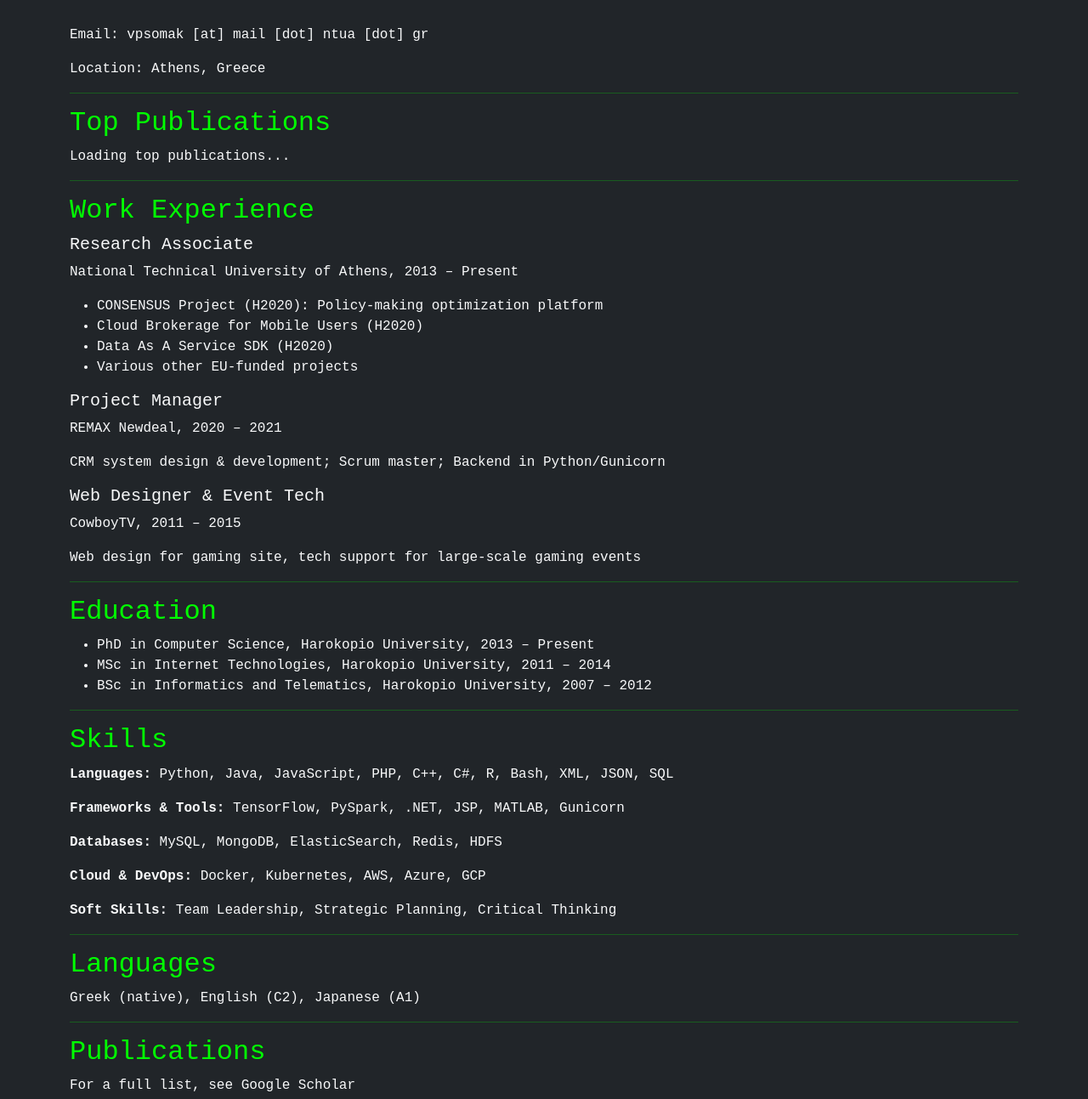
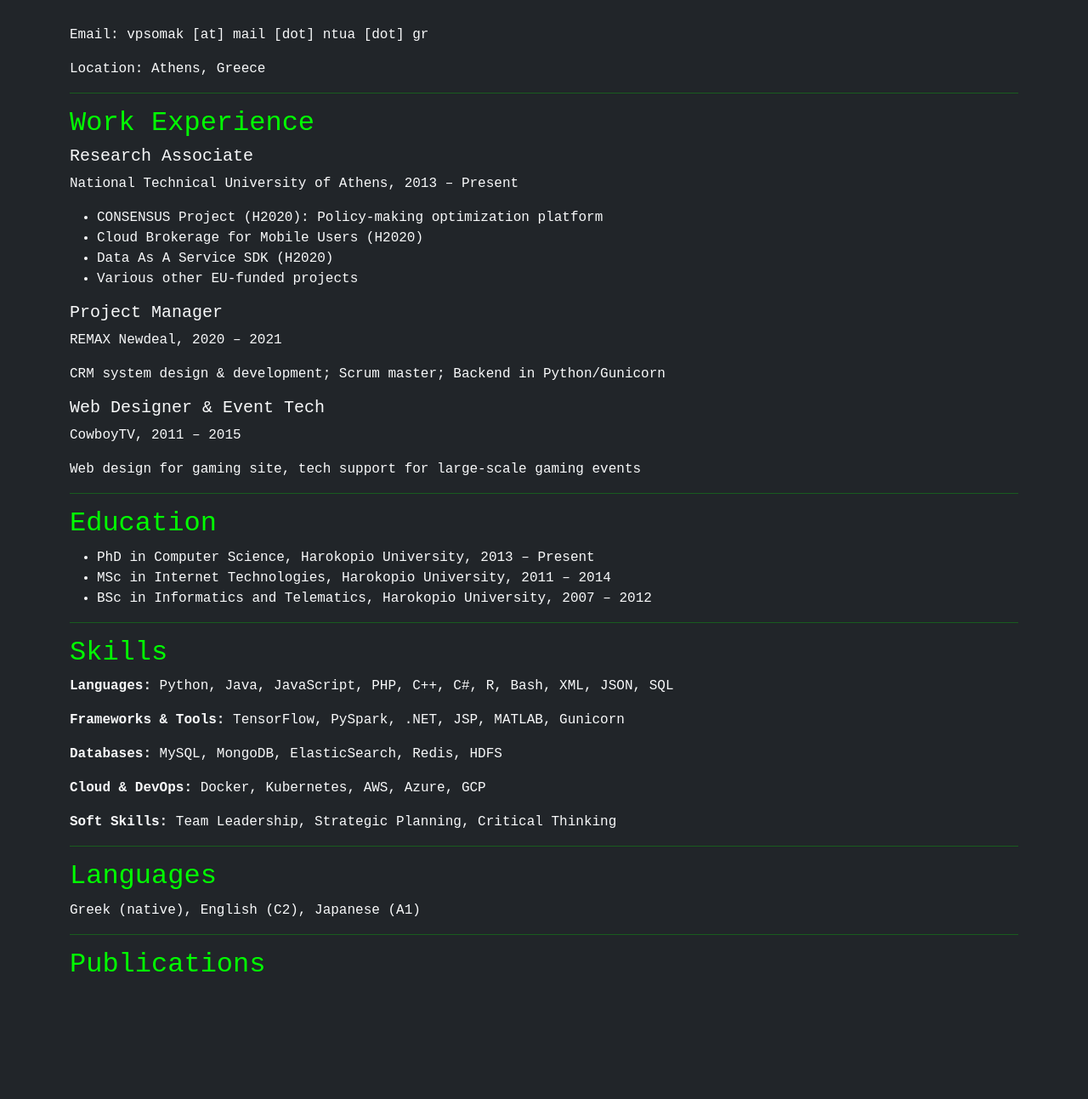
Before and after one commit to VPsomak/VPsomak.github.io, a plain HTML site: page index.html in a window 1280 px wide. Shown: the part 131-1424 px from the top of the page at 85% size. After the commit the page ends 1349 px from the top, so only its background shows below. Drawn offline with nearby package versions, Linux system fonts and the light colour scheme.

Commit message:
second try

```diff
--- a/index.html
+++ b/index.html
@@ -20,11 +20,6 @@
     </div>
     <p>Email: vpsomak [at] mail [dot] ntua [dot] gr</p>
     <p>Location: Athens, Greece</p>
-
-    <hr class="text-green">
-
-    <h2 class="text-green">Top Publications</h2>
-    <div id="top-publications">Loading top publications...</div>
 
     <hr class="text-green">
 
@@ -76,8 +71,7 @@
     <hr class="text-green">
 
     <h2 class="text-green">Publications</h2>
-    <p>For a full list, see <a href="https://scholar.google.com/citations?user=ITQpdpoAAAAJ" class="text-light" target="_blank">Google Scholar</a></p>
+    <p><script src="https://bibbase.org/show?bib=https%3A%2F%2Fbibbase.org%2Fzotero-mypublications%2FVPsomak&jsonp=1"></script></p>
   </div>
-  <script src="https://bibbase.org/show?bib=https%3A%2F%2Fbibbase.org%2Fzotero-mypublications%2FVPsomak&jsonp=1"></script>
 </body>
 </html>
```
